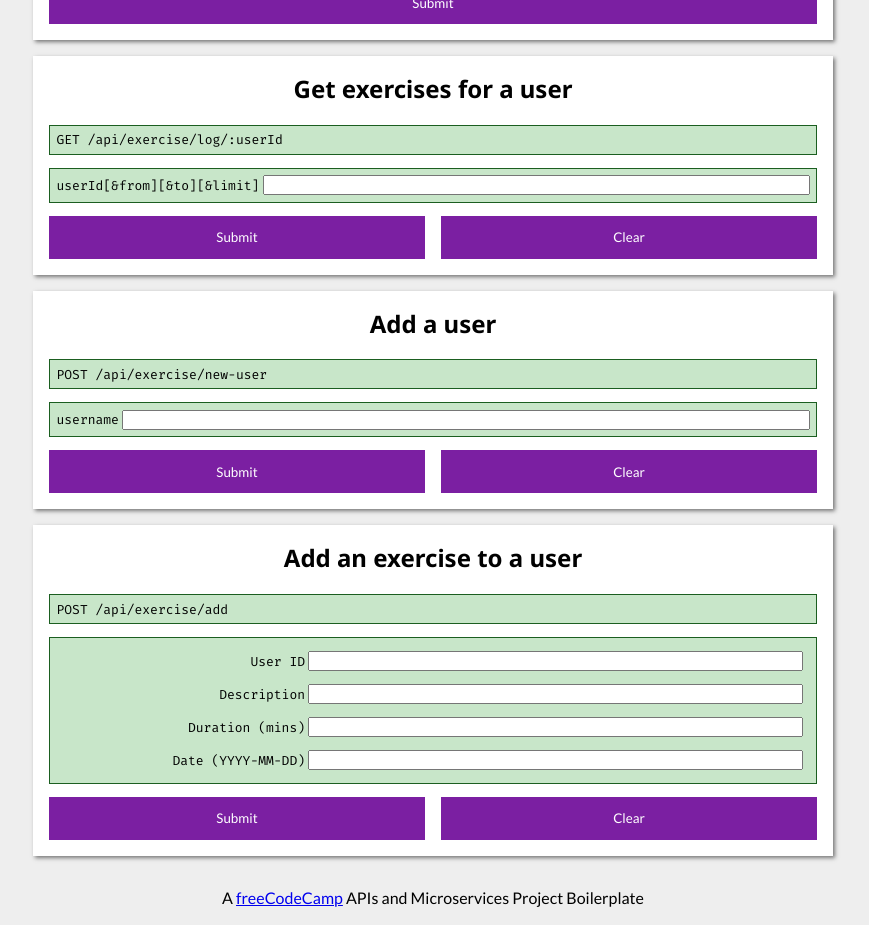
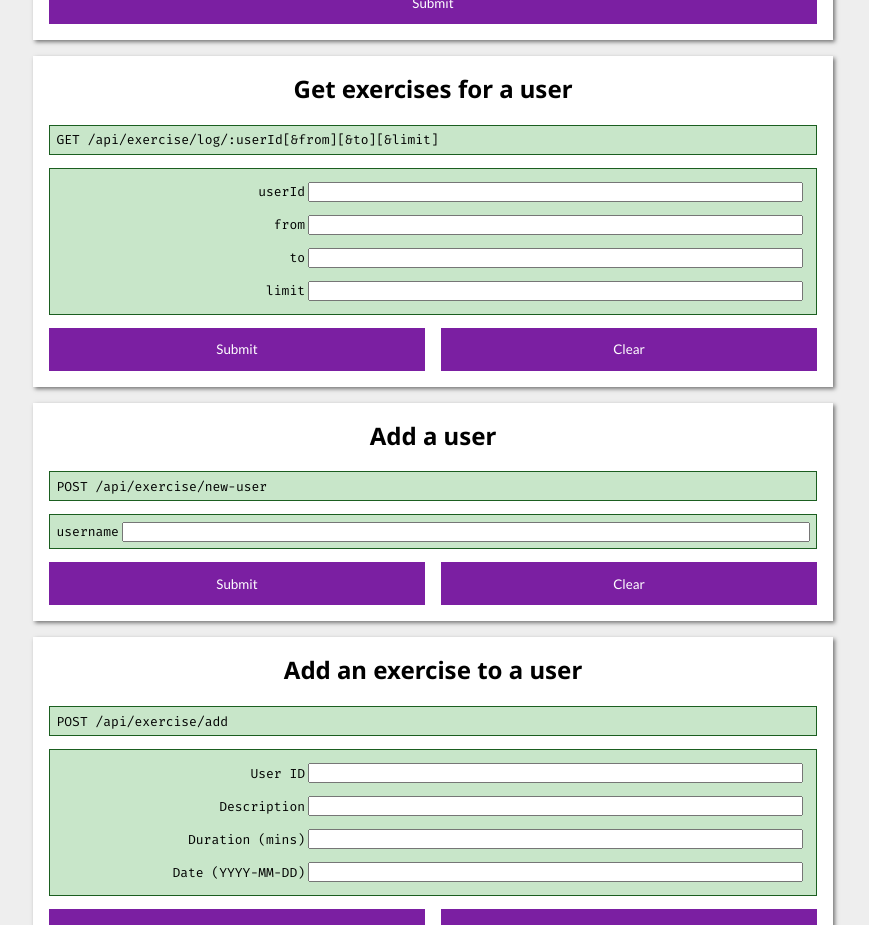
Before and after one commit to gordon2012/fcc-exercise, a React app: page / in a window 1280 px wide. Shown: the part 780-1705 px from the top of the page, without its empty margins (207-1076 px from the left). Built offline with nearby package versions, Linux system fonts and the light colour scheme; the HTML template or start-up script is replaced by a standard one.

Commit message:
API very WIP
Signed-off-by: Gordon Doskas <gordon2012@users.noreply.github.com>

```diff
--- a/common/App.js
+++ b/common/App.js
@@ -41,7 +41,14 @@ class App extends Component {
     event.stopPropagation();
 
     const data = new FormData(event.target);
+    console.log(
+      Array.from(data.entries())
+        .filter(e => e[1])
+        .map(e => `[${e[0]}|${e[1]}]`)
+    );
+
     const response = await fetch(`api/exercise/log/${data.get('userId')}`);
+
     const json = await response.json();
 
     this.addResponse(json);
@@ -151,12 +158,26 @@ class App extends Component {
                 ref={form => (this.getExercisesRef = form)}
                 onSubmit={this.handleGetExercisesSubmit}
               >
-                <code className="response">{`GET /api/exercise/log/:userId`}</code>
+                <code className="response">{`GET /api/exercise/log/:userId[&from][&to][&limit]`}</code>
                 <code className="response">
-                  <label htmlFor="userId">
-                    <span>{`userId[&from][&to][&limit]`}</span>
-                    <input type="text" id="userId" name="userId" />
-                  </label>
+                  {[
+                    { name: 'userId', required: true },
+                    { name: 'from' },
+                    { name: 'to' },
+                    { name: 'limit' }
+                  ].map(field => (
+                    <div key={field.name} className="response input">
+                      <label htmlFor={field.name}>
+                        <span>{field.name}</span>
+                        <input
+                          type="text"
+                          id={field.name}
+                          name={field.name}
+                          required={field.required}
+                        />
+                      </label>
+                    </div>
+                  ))}
                 </code>
                 <div className="buttons">
                   <div>
```
Also changed, not shown: 1 other file (tests, documents, lock files or other folders).
